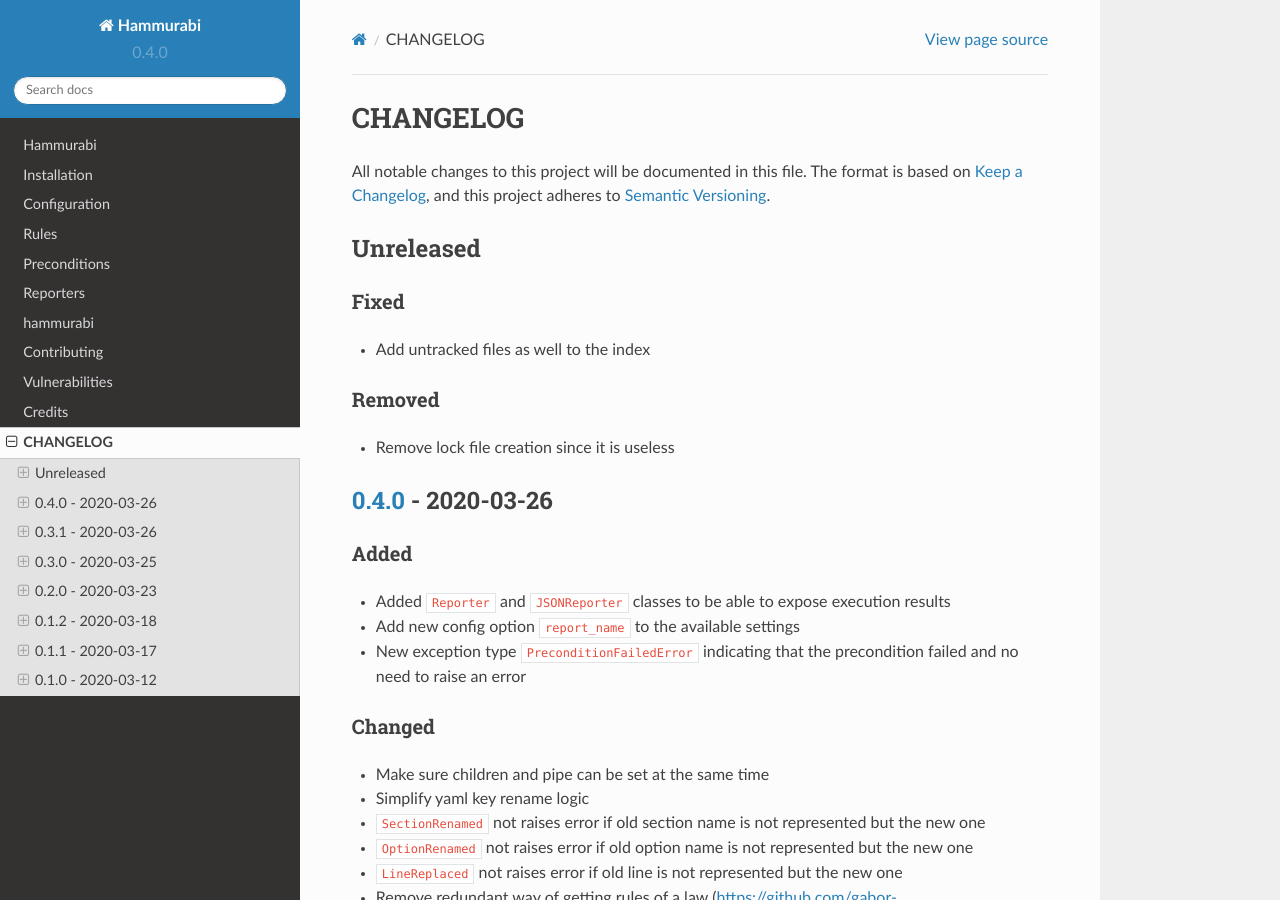
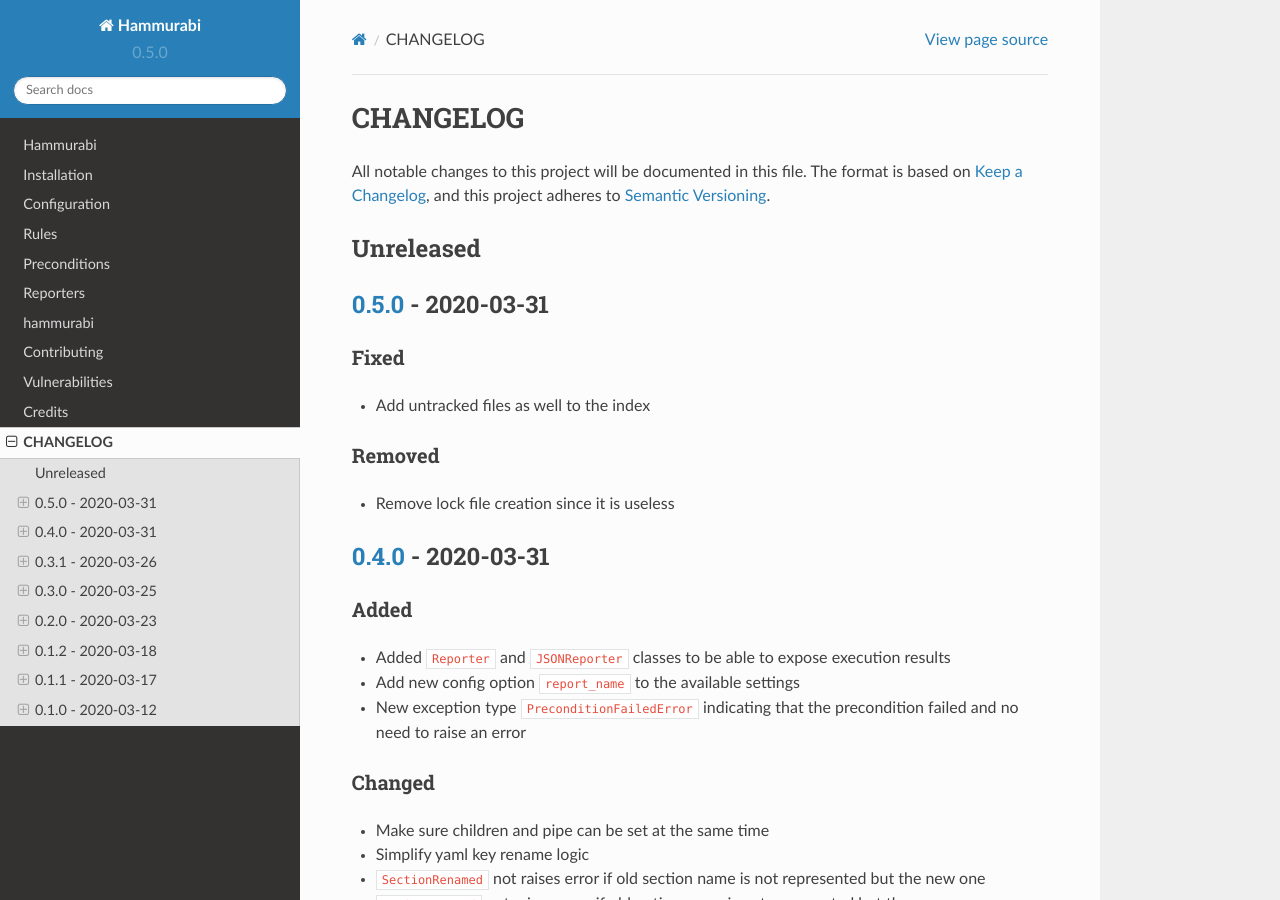
Before and after one commit to gabor-boros/hammurabi, a Sphinx documentation site: the page built from docs/history.rst, in a window 1280 px wide and 900 px high. Built offline with Sphinx 7.4.7 and the Read the Docs theme 2.0.0, drawn with Linux system fonts in a browser that asks for light colours.

Commit message:
Bump to 0.5.0

```diff
--- a/CHANGELOG.rst
+++ b/CHANGELOG.rst
@@ -10,7 +10,7 @@
 
 .. Hyperlinks for releases
 
-.. _Unreleased: https://github.com/gabor-boros/hammurabi/compare/v0.4.0...master
+.. _Unreleased: https://github.com/gabor-boros/hammurabi/compare/v0.5.0...master
 .. _0.1.0: https://github.com/gabor-boros/hammurabi/releases/tag/v0.1.0
 .. _0.1.1: https://github.com/gabor-boros/hammurabi/releases/tag/v0.1.1
 .. _0.1.2: https://github.com/gabor-boros/hammurabi/releases/tag/v0.1.2
@@ -18,9 +18,13 @@
 .. _0.3.0: https://github.com/gabor-boros/hammurabi/releases/tag/v0.3.0
 .. _0.3.1: https://github.com/gabor-boros/hammurabi/releases/tag/v0.3.1
 .. _0.4.0: https://github.com/gabor-boros/hammurabi/releases/tag/v0.4.0
+.. _0.5.0: https://github.com/gabor-boros/hammurabi/releases/tag/v0.5.0
 
 Unreleased
 ----------
+
+0.5.0_ - 2020-03-31
+-------------------
 
 Fixed
 ~~~~~
@@ -32,7 +36,7 @@
 
 * Remove lock file creation since it is useless
 
-0.4.0_ - 2020-03-26
+0.4.0_ - 2020-03-31
 -------------------
 
 Added
--- a/docs/conf.py
+++ b/docs/conf.py
@@ -57,9 +57,9 @@
 # the built documents.
 #
 # The short X.Y version.
-version = "0.4.0"
+version = "0.5.0"
 # The full version, including alpha/beta/rc tags.
-release = "0.4.0"
+release = "0.5.0"
 
 # The language for content autogenerated by Sphinx. Refer to documentation
 # for a list of supported languages.
--- a/hammurabi/__init__.py
+++ b/hammurabi/__init__.py
@@ -39,4 +39,4 @@
     YAMLValueNotExists,
 )
 
-__version__ = "0.4.0"
+__version__ = "0.5.0"
--- a/pyproject.toml
+++ b/pyproject.toml
@@ -1,6 +1,6 @@
 [tool.poetry]
 name = "hammurabi"
-version = "0.4.0"
+version = "0.5.0"
 license = "Apache-2.0"
 description = "Hammurabi is an extensible CLI tool responsible for enforcing user-defined rules on a git repository."
 documentation = "https://readthedocs.org/projects/hammurabi/badge/"
```
